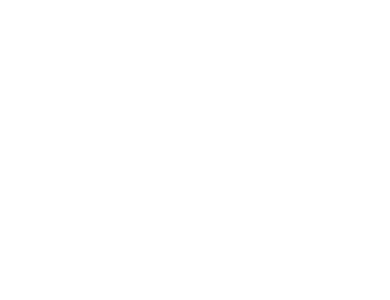
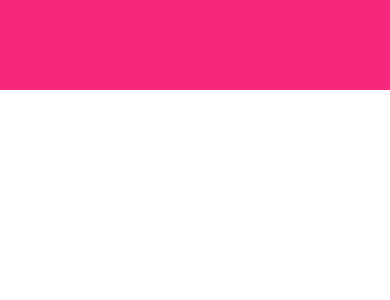
Before and after one commit to thedannysoto/guessAnumber, a React Native app: screen / in a window 390 px wide. Shown: the top 300 px of the page. Built offline with nearby package versions, Linux system fonts and the light colour scheme.

Commit message:
Creates Header.js component and adds styles to Header and imports into App.js

```diff
--- a/App.js
+++ b/App.js
@@ -1,14 +1,17 @@
 import React from 'react';
 import { StyleSheet, View } from 'react-native';
+import Header from './components/Header'
 
 export default function App() {
   return (
-    <View>
-
+    <View style={styles.screen}>
+      <Header titile="Guess A Number" />
     </View>
   );
 }
 
 const styles = StyleSheet.create({
-
+    screen: {
+      flex: 1
+    }
 });
--- /dev/null
+++ b/components/Header.js
@@ -0,0 +1,27 @@
+import React from 'react';
+import { View, Text, StyleSheet } from 'react-native';
+
+const Header = props => {
+    return(
+        <View style={styles.header}>
+            <Text style={styles.headerTitle}>{props.title}</Text>
+        </View>
+    );
+};
+
+const styles = StyleSheet.create({
+    header: {
+        width: '100%',
+        height: 90,
+        paddingTop: 36,
+        backgroundColor: '#f7287b',
+        alignItems: 'center',
+        justifyContent: 'center'
+    },
+    headerTitle: {
+        color: 'black',
+        fontSize: 18
+    }
+});
+
+export default Header;
```
